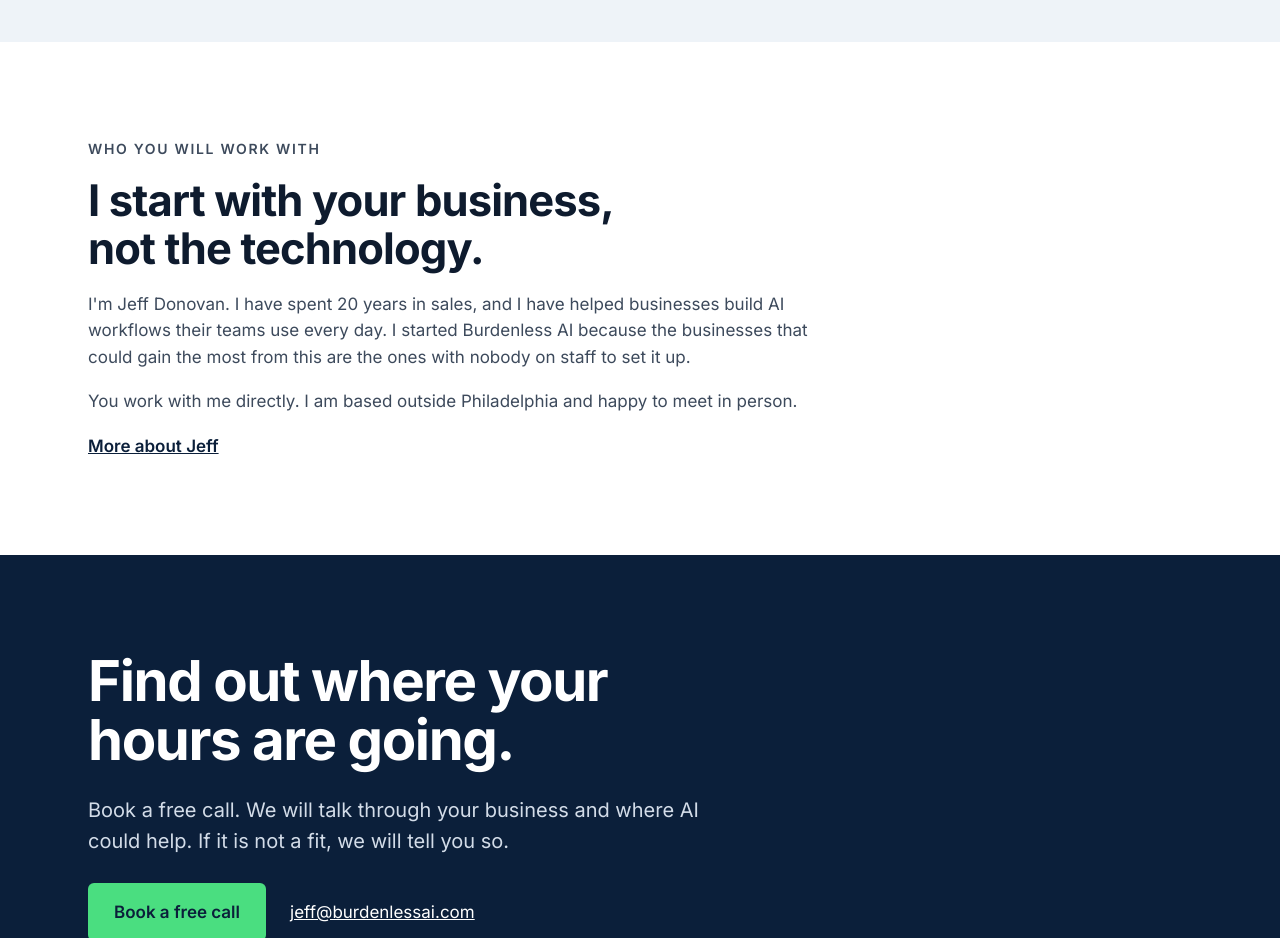
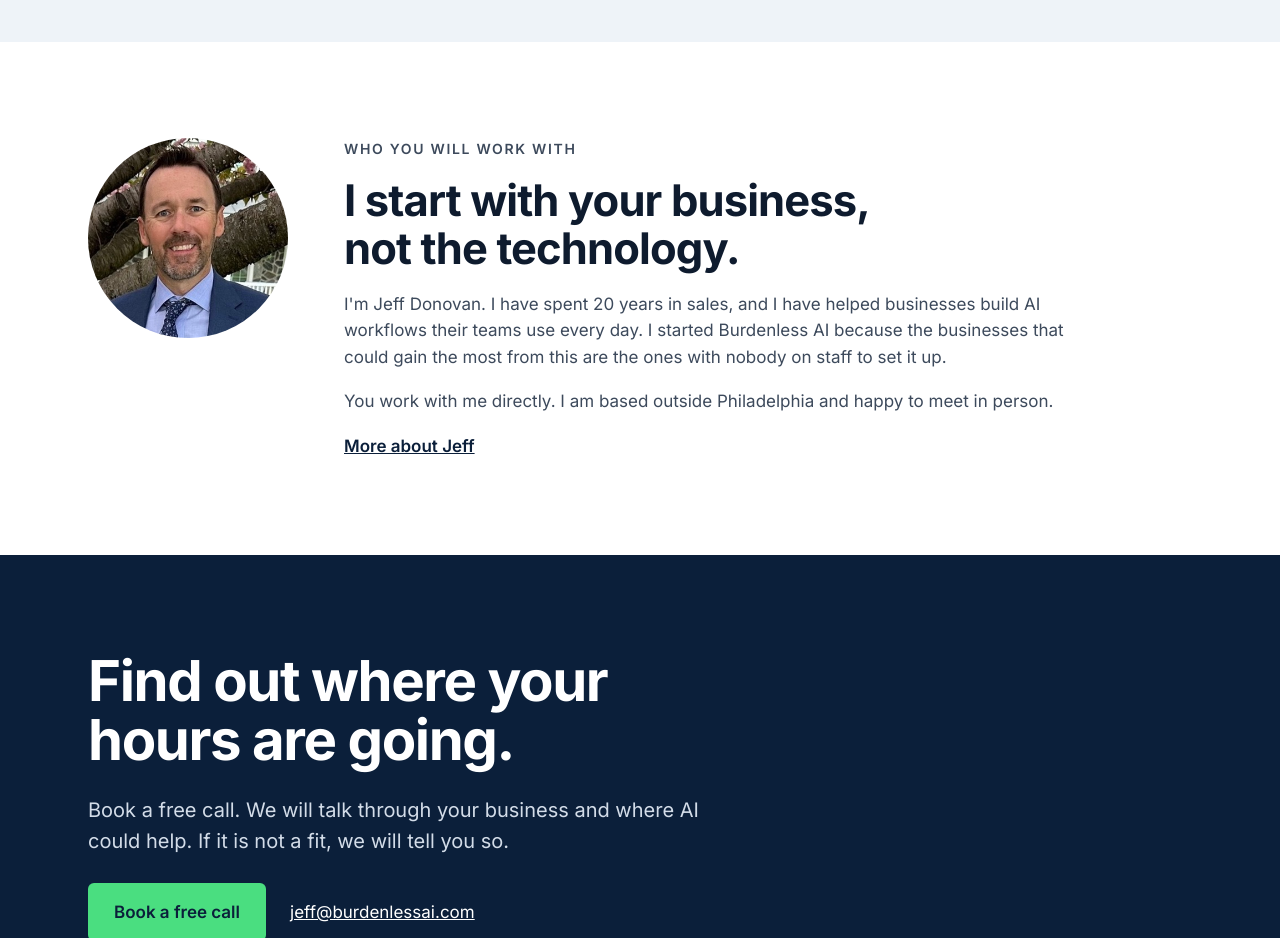
Before and after one commit to jeffdonovan33/burdenlesshtml, a plain HTML site: page index.html in a window 1280 px wide. Shown: the part 3520-4458 px from the top of the page. Drawn offline with Linux system fonts and the light colour scheme.

Commit message:
Add photo to home page about section

```diff
--- a/index.html
+++ b/index.html
@@ -104,12 +104,15 @@
 </section>
 
 <section id="about" class="wrap pad">
+  <div class="with-photo">
+  <img class="portrait" src="E5402247-4A9E-4D00-922A-A02076DFF45B_4_5005_c.jpeg" alt="Jeff Donovan" width="200" height="200">
   <div class="about">
     <p class="eyebrow">Who you will work with</p>
     <h2>I start with your business, not the technology.</h2>
     <p>I'm Jeff Donovan. I have spent 20 years in sales, and I have helped businesses build AI workflows their teams use every day. I started Burdenless AI because the businesses that could gain the most from this are the ones with nobody on staff to set it up.</p>
     <p>You work with me directly. I am based outside Philadelphia and happy to meet in person.</p>
     <p><a class="text-link" href="about.html">More about Jeff</a></p>
+  </div>
   </div>
 </section>
 </main>
```
